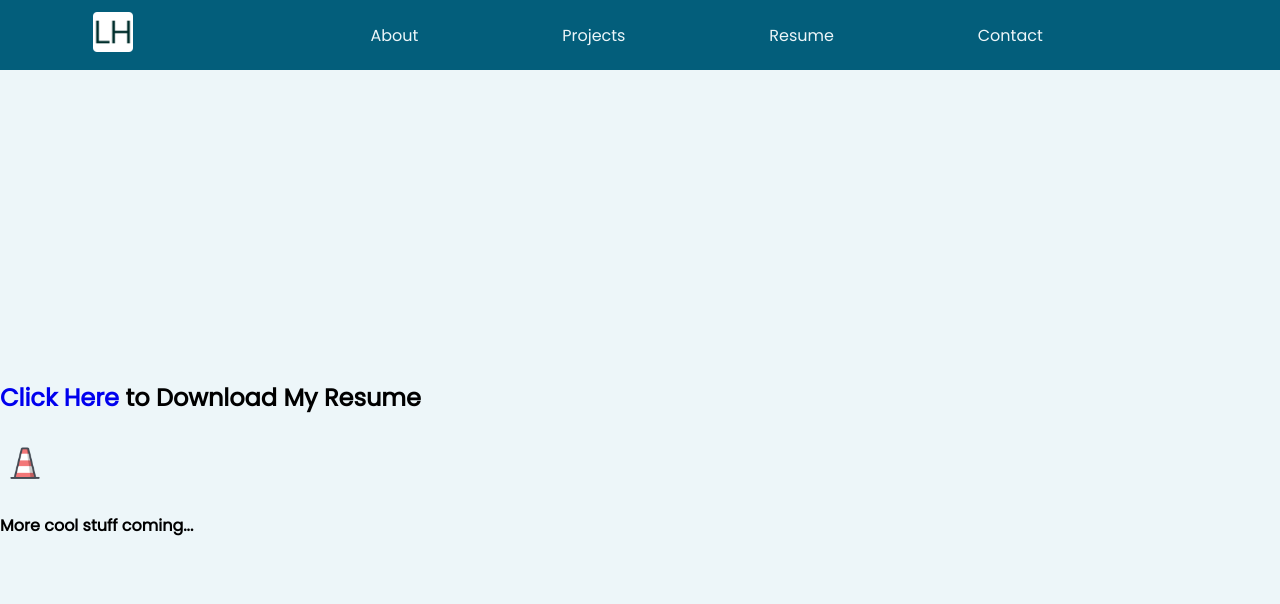
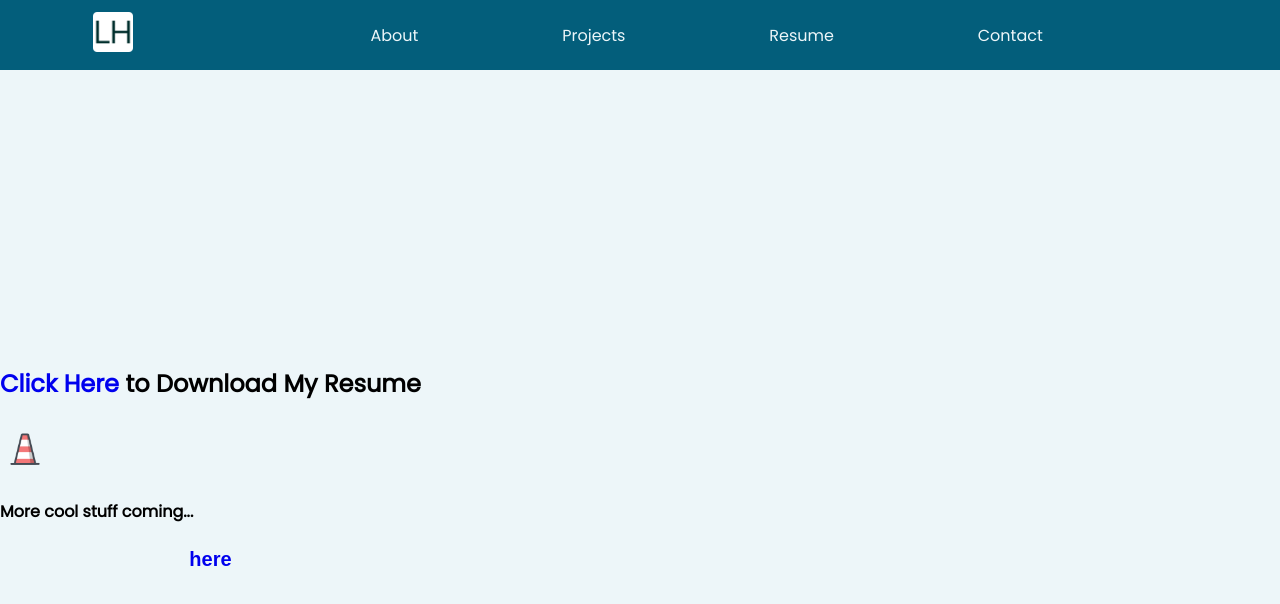
Before and after one commit to lindsay-henderson/lindsay-henderson-resume, a React (Create React App) app: page /resume in a window 1280 px wide. Shown: the top 604 px of the page. Built offline with nearby package versions, Linux system fonts and the light colour scheme.

Commit message:
change navbar resume link to a resume pdf

```diff
--- a/src/components/Nav.jsx
+++ b/src/components/Nav.jsx
@@ -1,4 +1,5 @@
 import { NavLink } from "react-router-dom"
+import pdf from '../data/pdfs/Lindsay-N-Henderson-Resume-22.pdf'
 
 function Nav() {
   return (
@@ -12,11 +13,10 @@ function Nav() {
           <div className="links">
             <NavLink to='/about'>About</NavLink>
             <NavLink to='/projects'>Projects</NavLink>
-            <NavLink to='/resume'>Resume</NavLink>
+            <NavLink to={pdf}>Resume</NavLink>
             <NavLink to='/contact'>Contact</NavLink>
           </div>
         </nav>
-
   )
 }
 
--- a/src/pages/ProjectDetails.jsx
+++ b/src/pages/ProjectDetails.jsx
@@ -24,7 +24,6 @@ const ProjectDetails = () => {
         </div>
       </div>
     </section>
-
     )
   }
 
--- a/src/pages/Resume.jsx
+++ b/src/pages/Resume.jsx
@@ -1,5 +1,6 @@
 import React from 'react'
 // import '../styles/resume.css'
+import pdf from '../data/pdfs/Lindsay-N-Henderson-Resume-22.pdf'
 
 
 function Resume() {
@@ -11,6 +12,13 @@ function Resume() {
         <img src="/under-construction.png" alt="traffic cone" />
         <h4>More cool stuff coming...</h4>
       </p>
+
+      <button>
+                  {/* text="See my resume"
+                  newTab={true}
+                  href={pdf} */}
+                  <a href={pdf}> here</a>
+                  </button>
     </div>
   )
 }
```
